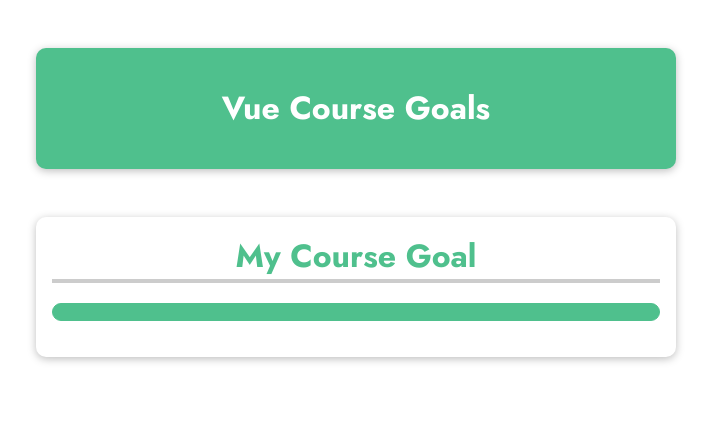
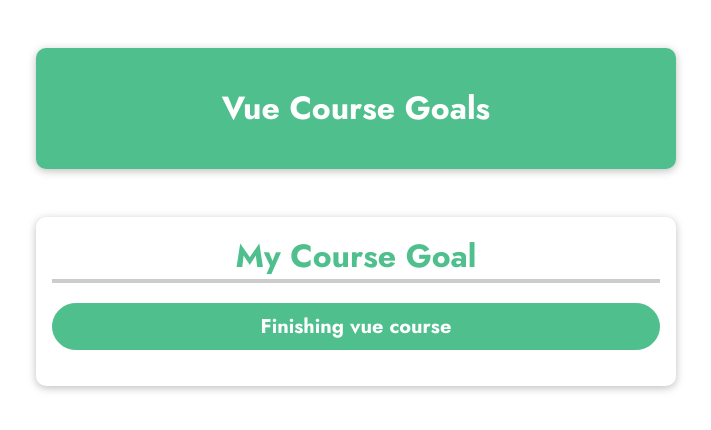
Before and after one commit to ahmedali201720/Vue.js-Practice, a plain HTML site: page Lec 02/index.html in a window 1280 px wide. Shown: the whole page, without its empty margins (284-995 px from the left). Drawn offline with nearby package versions, Linux system fonts and the light colour scheme.

Commit message:
Data Binding in vue

```diff
--- a/Lec 02/app.js
+++ b/Lec 02/app.js
@@ -0,0 +1,7 @@
+Vue.createApp({
+    data() {
+        return {
+            goal: 'Finishing vue course'
+        }
+    }
+}).mount("#user-goal");
--- a/Lec 02/index.html
+++ b/Lec 02/index.html
@@ -1,24 +1,24 @@
 <!DOCTYPE html>
 <html lang="en">
+
 <head>
   <meta charset="UTF-8" />
   <meta name="viewport" content="width=device-width, initial-scale=1.0" />
   <title>Vue Basics</title>
-    <link
-      href="https://fonts.googleapis.com/css2?family=Jost:wght@400;700&display=swap"
-      rel="stylesheet"
-    />
+  <link href="https://fonts.googleapis.com/css2?family=Jost:wght@400;700&display=swap" rel="stylesheet" />
   <link rel="stylesheet" href="styles.css" />
   <script src="https://unpkg.com/vue@next" defer></script>
   <script src="app.js" defer></script>
 </head>
+
 <body>
   <header>
     <h1>Vue Course Goals</h1>
   </header>
   <section id="user-goal">
     <h2>My Course Goal</h2>
-      <p></p>
+    <p>{{ goal }}</p>
   </section>
 </body>
+
 </html>
```
Lines whose indentation alone changed are shown as unchanged.
